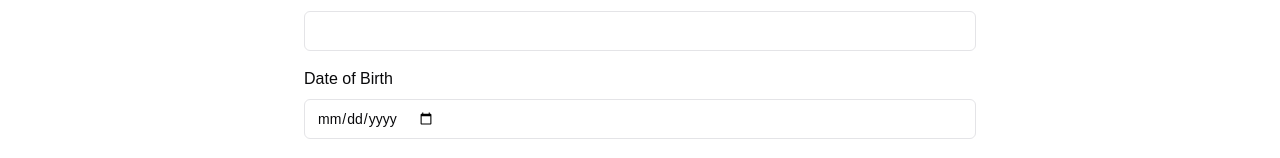
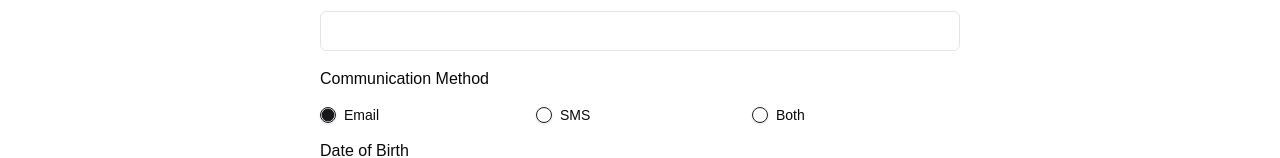
Before and after one commit to mhaqnegahdar/Resource-Reusable-Formik-Components, a Next.js app: page / in a window 1280 px wide. Shown: the part 453-611 px from the top of the page. Built offline with nearby package versions, Linux system fonts and the light colour scheme.

Commit message:
Added Radio Input

```diff
--- a/package.json
+++ b/package.json
@@ -10,7 +10,9 @@
   },
   "dependencies": {
     "@radix-ui/react-dropdown-menu": "^2.1.4",
+    "@radix-ui/react-label": "^2.1.1",
     "@radix-ui/react-navigation-menu": "^1.2.3",
+    "@radix-ui/react-radio-group": "^1.2.2",
     "@radix-ui/react-select": "^2.1.4",
     "@radix-ui/react-slot": "^1.1.1",
     "class-variance-authority": "^0.7.1",
--- a/src/app/page.tsx
+++ b/src/app/page.tsx
@@ -45,7 +45,7 @@
 
   return (
     <main className="min-h-screen py-8">
-      <section className="max-w-2xl w-full mx-auto">
+      <section className="max-w-2xl w-full mx-auto px-4">
         <h1 className="mb-6 text-2xl md:text-3xl lg:text-4xl font-bold">
           {" "}
           SignUp Form
--- a/src/components/ui/form/Input.tsx
+++ b/src/components/ui/form/Input.tsx
@@ -8,6 +8,7 @@
 import { cn } from "@/lib/utils";
 import { InputProps } from "@/lib/forms";
 import SelectInput from "./SelectInput";
+import RadioInput from "./RadioInput";
 
 /**
  * Input component
@@ -47,7 +48,7 @@
           ref={ref}
           {...props}
         >
-          {["select"].includes(type)
+          {["select", "radio"].includes(type)
             ? ({ field, form, meta }: FieldProps) => {
                 switch (type) {
                   case "select":
@@ -58,6 +59,18 @@
                         meta={meta}
                         data={data || []}
                         defaultValue={field.value || ""}
+                        className=""
+                      />
+                    );
+                  case "radio":
+                    return (
+                      <RadioInput
+                        field={field}
+                        form={form}
+                        meta={meta}
+                        data={data || []}
+                        defaultValue={form.values[name] || ""}
+                        className="grid-cols-3 mt-4"
                       />
                     );
                 }
--- /dev/null
+++ b/src/components/ui/form/RadioInput.tsx
@@ -0,0 +1,37 @@
+// Hooks / Packages
+import React from "react";
+
+// Components
+import { RadioGroup, RadioGroupItem } from "@/components/ui/radio-group";
+import { Label } from "@/components/ui/label";
+
+// Types
+import { SelectInputProps } from "@/lib/forms";
+
+function RadioInput({
+  field,
+  form,
+  data,
+  defaultValue,
+  className,
+}: SelectInputProps) {
+  const { setFieldValue } = form;
+
+  {console.log(defaultValue)}
+  return (
+    <RadioGroup
+      onValueChange={(value) => setFieldValue(field.name, value)}
+      className={className}
+      defaultValue={defaultValue}
+    >
+      {data?.map(({ value, label }) => (
+        <div key={value} className="flex items-center space-x-2">
+          <RadioGroupItem value={value} id={`${field.name}-${value}`} />
+          <Label id={`${field.name}-${value}`}>{label}</Label>
+        </div>
+      ))}
+    </RadioGroup>
+  );
+}
+
+export default RadioInput;
--- /dev/null
+++ b/src/components/ui/label.tsx
@@ -0,0 +1,26 @@
+"use client"
+
+import * as React from "react"
+import * as LabelPrimitive from "@radix-ui/react-label"
+import { cva, type VariantProps } from "class-variance-authority"
+
+import { cn } from "@/lib/utils"
+
+const labelVariants = cva(
+  "text-sm font-medium leading-none peer-disabled:cursor-not-allowed peer-disabled:opacity-70"
+)
+
+const Label = React.forwardRef<
+  React.ElementRef<typeof LabelPrimitive.Root>,
+  React.ComponentPropsWithoutRef<typeof LabelPrimitive.Root> &
+    VariantProps<typeof labelVariants>
+>(({ className, ...props }, ref) => (
+  <LabelPrimitive.Root
+    ref={ref}
+    className={cn(labelVariants(), className)}
+    {...props}
+  />
+))
+Label.displayName = LabelPrimitive.Root.displayName
+
+export { Label }
--- /dev/null
+++ b/src/components/ui/radio-group.tsx
@@ -0,0 +1,44 @@
+"use client"
+
+import * as React from "react"
+import * as RadioGroupPrimitive from "@radix-ui/react-radio-group"
+import { Circle } from "lucide-react"
+
+import { cn } from "@/lib/utils"
+
+const RadioGroup = React.forwardRef<
+  React.ElementRef<typeof RadioGroupPrimitive.Root>,
+  React.ComponentPropsWithoutRef<typeof RadioGroupPrimitive.Root>
+>(({ className, ...props }, ref) => {
+  return (
+    <RadioGroupPrimitive.Root
+      className={cn("grid gap-2 ", className)}
+      {...props}
+      ref={ref}
+    />
+  )
+})
+RadioGroup.displayName = RadioGroupPrimitive.Root.displayName
+
+const RadioGroupItem = React.forwardRef<
+  React.ElementRef<typeof RadioGroupPrimitive.Item>,
+  React.ComponentPropsWithoutRef<typeof RadioGroupPrimitive.Item>
+>(({ className, ...props }, ref) => {
+  return (
+    <RadioGroupPrimitive.Item
+      ref={ref}
+      className={cn(
+        "aspect-square h-4 w-4 rounded-full border border-primary text-primary shadow focus:outline-none focus-visible:ring-1 focus-visible:ring-ring disabled:cursor-not-allowed disabled:opacity-50",
+        className
+      )}
+      {...props}
+    >
+      <RadioGroupPrimitive.Indicator className="flex items-center justify-center">
+        <Circle className="h-3.5 w-3.5 fill-primary" />
+      </RadioGroupPrimitive.Indicator>
+    </RadioGroupPrimitive.Item>
+  )
+})
+RadioGroupItem.displayName = RadioGroupPrimitive.Item.displayName
+
+export { RadioGroup, RadioGroupItem }
--- a/src/lib/forms/formConfig.ts
+++ b/src/lib/forms/formConfig.ts
@@ -17,9 +17,11 @@
 
   data?: Array<{ value: string; label: string }>;
 }
+
 export interface SelectInputProps extends FieldProps {
   data: Array<{ value: string; label: string }>;
   defaultValue: string;
+  className?: string;
 }
 
 export type FormFieldConfig<T> = {
--- a/src/lib/forms/index.ts
+++ b/src/lib/forms/index.ts
@@ -29,12 +29,27 @@
       ],
     },
   },
+
   email: {
     initialValue: "",
     validation: Yup.string()
       .email("Invalid Email")
       .required("Email is required"),
     inputProps: { type: "email", label: "Email" },
+  },
+  communication: {
+    initialValue: "Email",
+    validation: Yup.string().required("Communication method is required"),
+    inputProps: {
+      label: "Communication Method",
+      type: "radio",
+      className: "grid-cols-3",
+      data: [
+        { value: "Email", label: "Email" },
+        { value: "SMS", label: "SMS" },
+        { value: "Both", label: "Both" },
+      ],
+    },
   },
   dateOfBirth: {
     initialValue: "",
```
Also changed, not shown: 2 other files (tests, documents, lock files or other folders).
